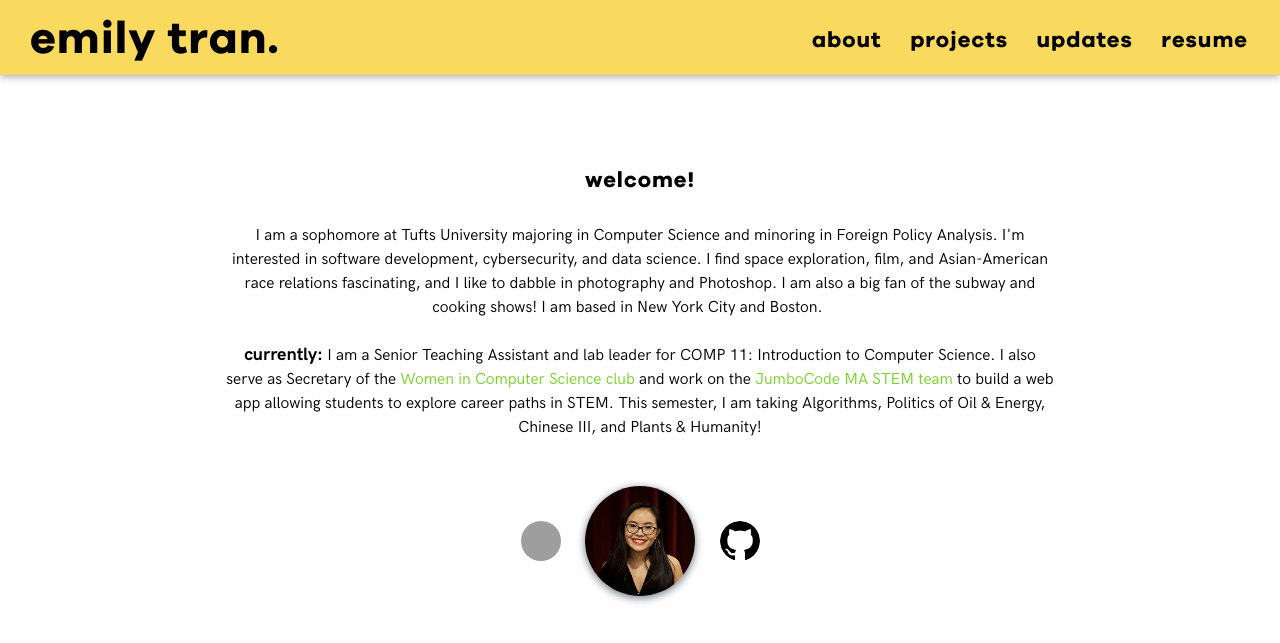
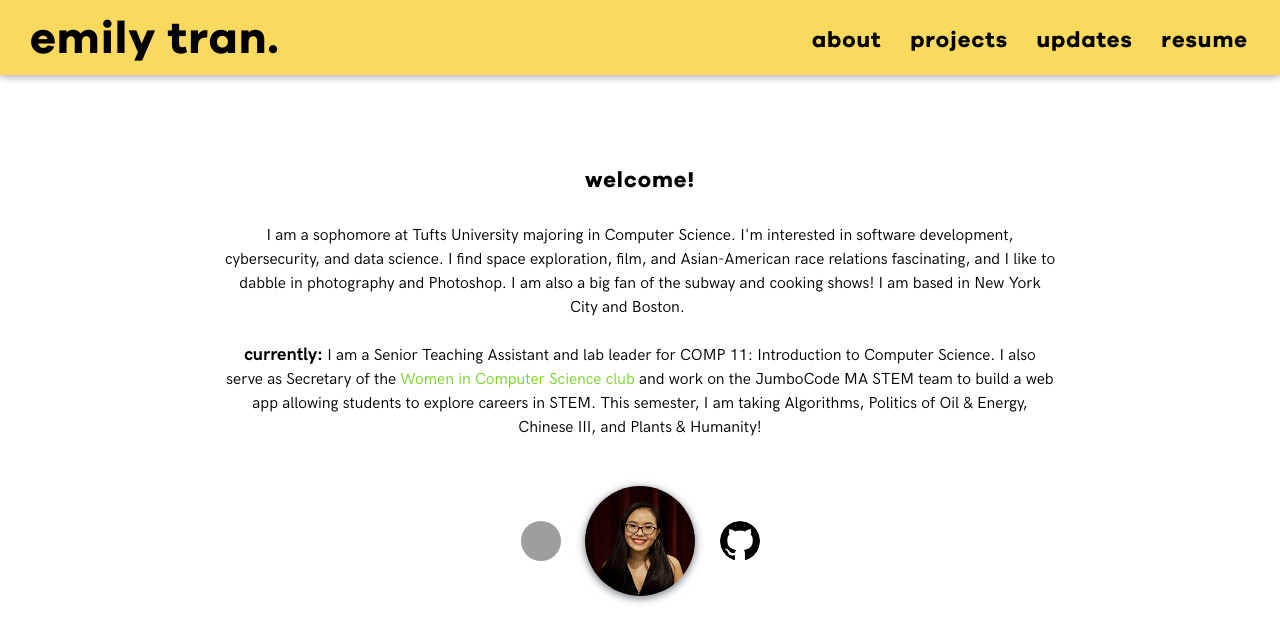
Before and after one commit to emilytran99/website, a Jekyll site: the page built from index.html, in a window 1280 px wide. Shown: the top 643 px of the page. Built offline with Jekyll 4.4.1, drawn with Linux system fonts in a browser that asks for light colours; grey boxes are pictures that could not be loaded.

Commit message:
Revert "added updates"
This reverts commit ec8401ba0ccaca97cc42fb8efc33d24204a61ab6.

```diff
--- a/index.html
+++ b/index.html
@@ -6,7 +6,7 @@
 <p style="display: inline; text-align: center; margin: 0 25px 0 25px">
 <br>
 
-I am a sophomore at Tufts University majoring in Computer Science and minoring in Foreign Policy Analysis. I'm interested in software development, cybersecurity, and data science. I find space exploration, film, and Asian-American race relations fascinating, and I like to dabble in photography and Photoshop. I am also a big fan of the subway and cooking shows! I am based in New York City and Boston.
+I am a sophomore at Tufts University majoring in Computer Science. I'm interested in software development, cybersecurity, and data science. I find space exploration, film, and Asian-American race relations fascinating, and I like to dabble in photography and Photoshop. I am also a big fan of the subway and cooking shows! I am based in New York City and Boston.
 
 </p>
 
@@ -14,7 +14,7 @@
 
 <p id="currently">currently: </p>
 <p style="display: inline; text-align: center">
-I am a Senior Teaching Assistant and lab leader for COMP 11: Introduction to Computer Science. I also serve as Secretary of the <a href="https://tuftswics.github.io/">Women in Computer Science club</a> and work on the <a href="https://github.com/JumboCode/MA-STEM">JumboCode MA STEM team</a> to build a web app allowing students to explore career paths in STEM. This semester, I am taking Algorithms, Politics of Oil & Energy, Chinese III, and Plants & Humanity!
+I am a Senior Teaching Assistant and lab leader for COMP 11: Introduction to Computer Science. I also serve as Secretary of the <a href="https://tuftswics.github.io/">Women in Computer Science club</a> and work on the JumboCode MA STEM team to build a web app allowing students to explore careers in STEM. This semester, I am taking Algorithms, Politics of Oil & Energy, Chinese III, and Plants & Humanity!
 </p>
 
 <br><br><br>
```
Also changed, not shown: _posts/2018-07-27-girls-who-code-visits-new-york-stock-exchange.md (+1 -1 lines), _posts/2018-11-11-foreign-policy-analysis-minor.md (deleted, +0 -8 lines), _posts/2018-11-15-summer-2019-intuit-intern.md (deleted, +0 -8 lines).
